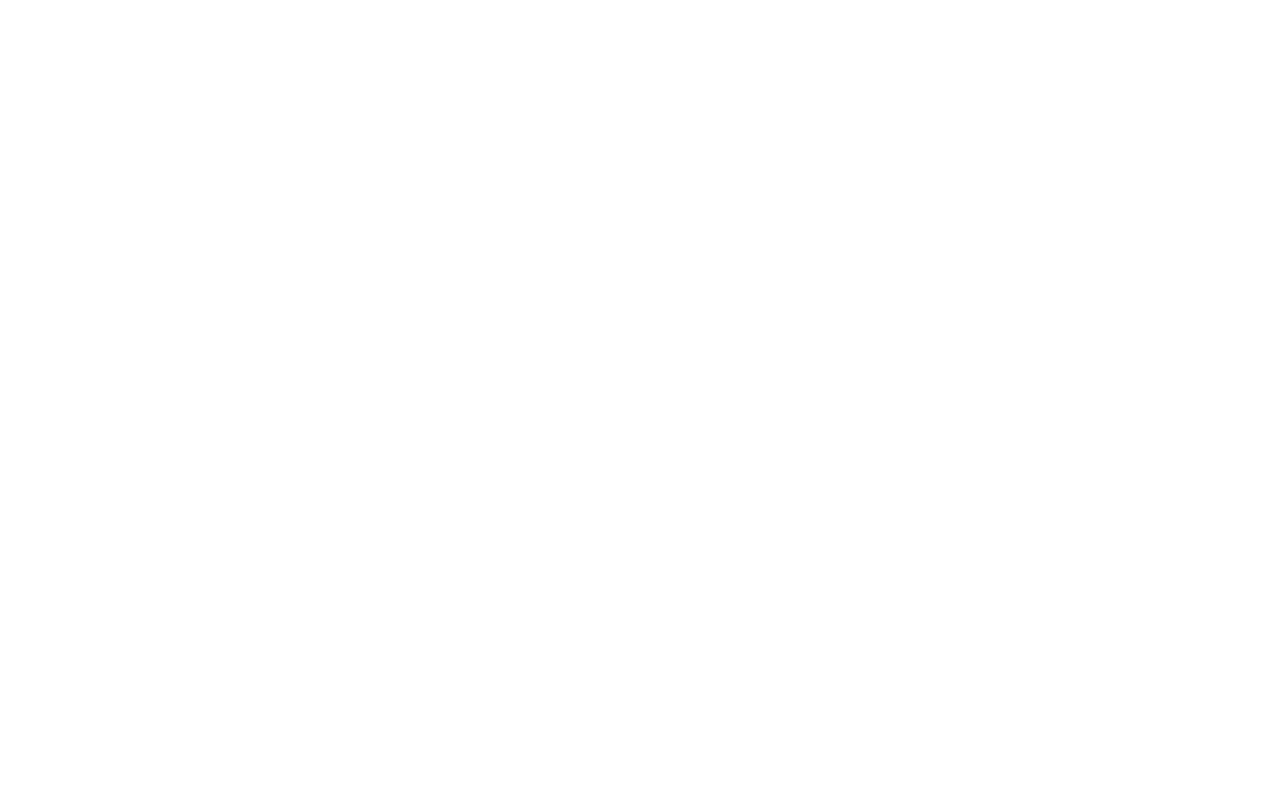
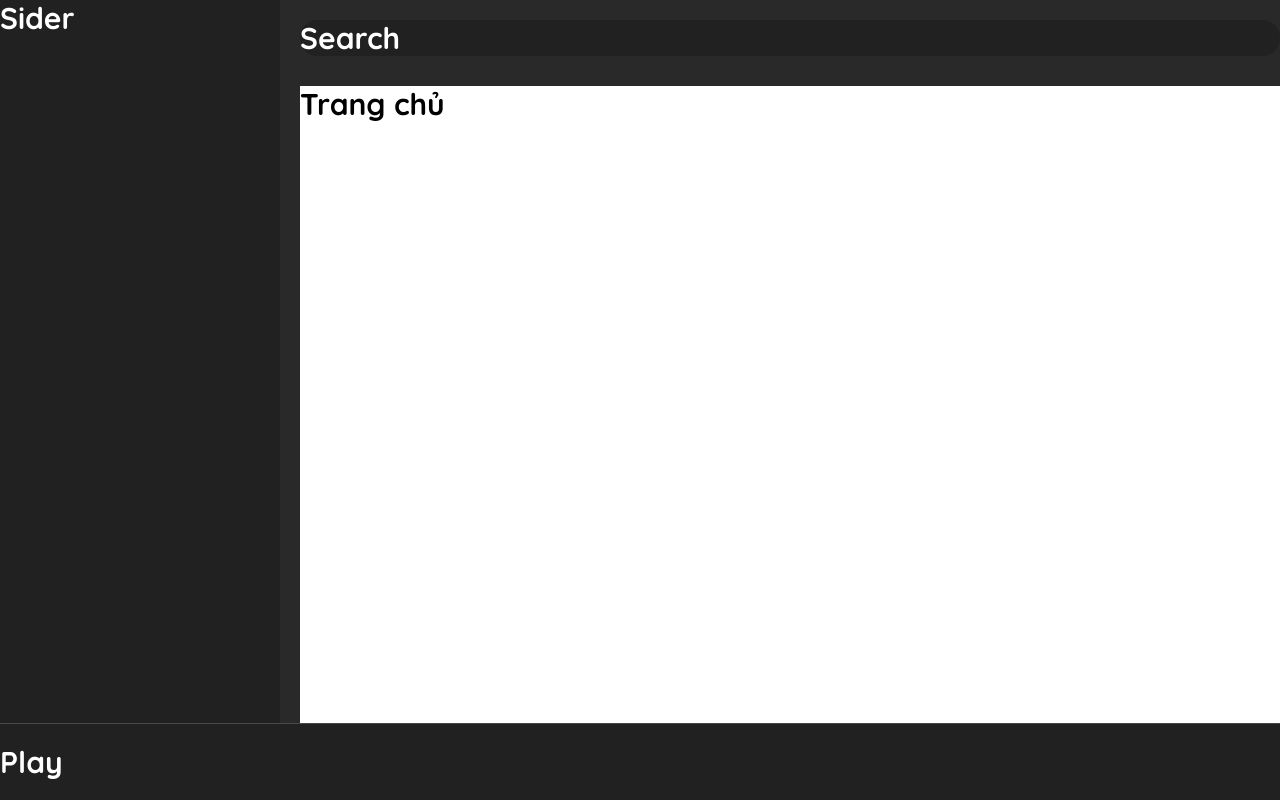
Before and after one commit to maitatduy/Musify, a Next.js app: page / in a window 1280 px wide. Shown: the top 800 px of the page. Built offline with nearby package versions, Linux system fonts and the light colour scheme.

Commit message:
feat(layout): create root layout with font, metadata and global components

```diff
--- /dev/null
+++ b/src/app/(pages)/(home)/page.tsx
@@ -0,0 +1,7 @@
+export default function HomePage() {
+  return (
+      <>
+          <h1 className={"text-3xl text-black font-bold bg-white h-[1000px]"}>Trang chủ</h1>
+      </>
+  );
+}
--- /dev/null
+++ b/src/app/components/play/Play.tsx
@@ -0,0 +1,9 @@
+export default function Play() {
+    return (
+        <>
+            <div className={"bg-[#212121] border-t border-[#494949] fixed bottom-0 left-0 w-full z-[999] py-5"}>
+                <h1 className={"text-3xl text-white font-bold"}>Play</h1>
+            </div>
+        </>
+    );
+}
--- /dev/null
+++ b/src/app/components/search/Search.tsx
@@ -0,0 +1,9 @@
+export default function Search() {
+    return (
+        <>
+            <div className={"bg-[#212121] rounded-[50px] sticky top-5 left-5 mt-5 z-[999]"}>
+                <h1 className={"text-3xl text-white font-bold"}>Search</h1>
+            </div>
+        </>
+    );
+}
--- /dev/null
+++ b/src/app/components/sider/Sider.tsx
@@ -0,0 +1,9 @@
+export default function Sider() {
+    return (
+        <>
+            <div className={"bg-[#212121] w-[280px] h-[100vh] fixed"}>
+               <h1 className={"text-3xl text-white font-bold"}>Sider</h1>
+            </div>
+        </>
+    );
+}
--- a/src/app/layout.tsx
+++ b/src/app/layout.tsx
@@ -2,6 +2,9 @@
 import {Quicksand} from "next/font/google";
 import "./globals.css";
 import React from "react";
+import Play from "@/app/components/play/Play";
+import Sider from "@/app/components/sider/Sider";
+import Search from "@/app/components/search/Search";
 
 const quicksand = Quicksand({
     variable: "--font-quicksand",
@@ -28,9 +31,22 @@
     return (
         <html lang="en">
         <body
-            className={quicksand.className}
+            className={`${quicksand.className} bg-[#292929]`}
         >
-        {children}
+        <div className={"container mx-auto"}>
+            <div className={"flex items-start"}>
+                <div className={"w-[280px]"}>
+                    <Sider/>
+                </div>
+                <div className={"flex-1 ml-5"}>
+                    <Search/>
+                    <main className={"mb-[120px] mt-[30px]"}>
+                        {children}
+                    </main>
+                </div>
+            </div>
+        </div>
+        <Play/>
         </body>
         </html>
     );
```
Also changed, not shown: src/app/page.tsx (deleted, +0 -7 lines).
